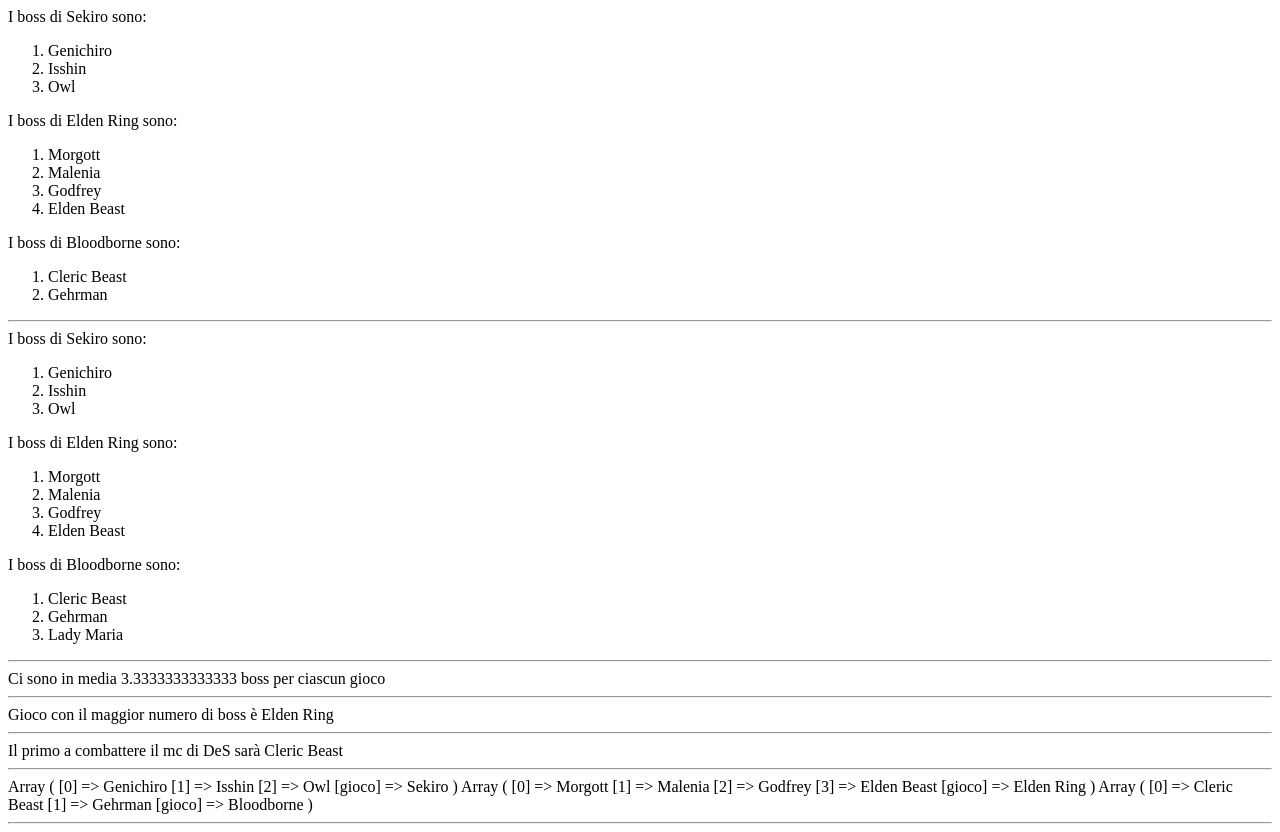
After one commit to Duv1995/Corso-IFTS, a PHP site: the page made by corso-php/array/esercizi/array-bidim-ex copy.php in a window 1280 px wide. The commit adds this page. Run offline with PHP 8.4, Linux system fonts and the light colour scheme.

Commit message:
Add files via upload

```diff
--- /dev/null
+++ b/corso-php/array/esercizi/array-bidim-ex copy.php
@@ -0,0 +1,177 @@
+<!DOCTYPE html>
+<html lang="en">
+
+<head>
+    <meta charset="UTF-8">
+    <meta http-equiv="X-UA-Compatible" content="IE=edge">
+    <meta name="viewport" content="width=device-width, initial-scale=1.0">
+    <title>ESERCIZIO SIMIL-VERIFICA</title>
+</head>
+
+<body>
+    <?php
+    // ESERCITAZIONE
+
+    $sekiro = ["Genichiro", "Isshin", "Owl"];
+    $elden = ["Morgott", "Malenia", "Godfrey", "Elden Beast"];
+    $blood = ["Cleric Beast", "Gehrman"];
+
+    $fromsoft = [$sekiro, $elden, $blood];
+
+    $giochi = ["Sekiro", "Elden Ring", "Bloodborne"];
+
+    // ---------------------------------------------------------------------------------------------------- //
+
+    // 1. elencare i nomi di tutti i boss (di tutti i giochi) => devo scorrere tutti i giochi
+    foreach ($fromsoft as $k => $v) {
+        echo "I boss di " . $giochi[$k] . " sono: ";
+        echo "<ol>";
+        foreach ($v as $k2 => $v2) {
+            echo "<li>$v2</li>";
+        }
+        echo "</ol>";
+    }
+    echo "<hr>";
+
+    //2. aggiungi il boss Lady Maria a Bloodborne
+    foreach ($fromsoft as $k => $v) {
+        if ($giochi[$k] == "Bloodborne")
+            $v[] = "Lady Maria";
+        //devo usare $v perche deve aggiungerlo all'array che indica il gioco (bloodborne)
+        echo "I boss di " . $giochi[$k] . " sono: ";
+        echo "<ol>";
+        foreach ($v as $k2 => $v2) {
+            echo "<li>$v2</li>";
+        }
+        echo "</ol>";
+    }
+    echo "<hr>";
+
+
+    // ---------------------------------------------------------------------------------------------------- //
+    // 3. calcolare il numero medio di boss in ciascun gioco
+    // ho bisogno di totale num di boss / num di giochi
+    $somma = 0; //inizializzo somma
+
+    foreach ($fromsoft as $k => $v) {
+
+        if ($giochi[$k] == "Bloodborne")
+            $v[] = "Lady Maria";
+
+        $num_boss = count($v);
+        // con questo conto quanti valori stanno dentro ogni $v gioco (ripetuto per ogni ciclo)
+        $somma += $num_boss;
+        // e man mano li sommo tutti per trovare il totale dei boss (10)
+    }
+    echo "Ci sono in media " . $somma / count($giochi) . " boss per ciascun gioco <br>";
+    echo "<hr>";
+
+    // 4. indicare il nome del gioco con il maggior numero di boss
+    // ho bisogno di contare quanti boss in ciascun gioco, poi paragonarli tra loro,
+    // paragonarli tra loro e assegnare alla variabile $max_num_boss quello piu grande
+    $max_num_boss = 0; //inizializzo il max num di boss
+
+    foreach ($fromsoft as $k => $v) {
+        if ($giochi[$k] == "Bloodborne")
+            $v[] = "Lady Maria";
+
+        $num_boss = count($v);
+        // con questo conto quanti valori (boss) stanno dentro ogni $v gioco (ripetuto per ogni ciclo)
+        if ($max_num_boss < $num_boss) {
+            // chiedo 'il numero di boss trovati in questo ciclo (1 gioco per volta)
+            // è piu grande del mio precedente numero di boss trovati (inizializzato a zero)
+            $max_num_boss = $num_boss;
+            // se è vero il nuovo max boss prende il valore del num boss piu alto
+
+            $gioco_max_boss = $giochi[$k];
+            // ogni volta che trovo un nuovo max
+            // assegno a questa nuova variabile il nome dell'array che contiene i giochi
+            // non devo preoccuparmi delle successive verifiche perchè una volta trovato
+            // il max, anche se lo paragono ai successivi questi non si sostituiranno al max num boss!
+        }
+        // esco dal ciclo avendo su max num boss quelli dell'array che ne contiene di piu
+        // e su gioco max boss il nome dell'array giochi che conteneva quel max!
+    }
+    echo "Gioco con il maggior numero di boss è $gioco_max_boss";
+    echo "<hr>";
+
+
+    // ---------------------------------------------------------------------------------------------------- //
+
+    // 5. tutti i boss devono scontrarsi con il protagonista di Demons Souls:
+    // scrivere il nome del boss che sarebbe il primo in ordine alfabetico (aka il minore dei nomi)
+    // a combattere il mc (tra tutti i boss di tutti i giochi).
+
+    // $a = "A";
+    // $b = "B";
+    // if ($a < $b) {
+    //     echo "$a maggiore di $b";
+    // }
+
+    $primo_boss = "Z"; //inizializzo variabile primo boss partendo dalla lettere piu bassa lol
+    foreach ($fromsoft as $k => $v) {
+
+        if ($giochi[$k] == "Bloodborne")
+            $v[] = "Lady Maria";
+
+        foreach ($v as $k2 => $v2) {
+            // scorro dentro ciascun array di ciascun gioco paragonando ogni volta
+            // il nome dei boss che ci sono dentro ogni valore con Z
+            if ($primo_boss > $v2)
+                // se è maggiore in senso alfabetico prenderà il nome del boss diventa
+                // il nuovo valore di primo boss!
+                $primo_boss = $v2;
+        }
+    }
+    echo "Il primo a combattere il mc di DeS sarà $primo_boss <br>";
+    echo "<hr>";
+
+    // ---------------------------------------------------------------------------------------------------- //
+
+    // 6. si chiede di aggiungere in fondo ad ogni array dei boss un ulteriore elemento,
+    // con chiave 'gioco' e valore il nome del gioco corrispettivo, fornito nel secondo array
+
+    $sekiro = ["Genichiro", "Isshin", "Owl"];
+    $elden = ["Morgott", "Malenia", "Godfrey", "Elden Beast"];
+    $blood = ["Cleric Beast", "Gehrman"];
+
+    $fromsoft = [$sekiro, $elden, $blood];
+    $giochi = ["Sekiro", "Elden Ring", "Bloodborne"];
+
+    foreach ($fromsoft as $k => $v) {
+        $nome_gioco = $giochi[$k];
+        // inizializzo $nome_gioco, che è un elemento di $giochi
+        // che prende il valore di quello che c'è scritto nei suo indice $k (quindi sekiro, ER, bb, etc)
+            $v['gioco'] = $nome_gioco;
+            print_r($v);
+    }
+    echo "<hr>";
+
+
+
+
+
+
+
+
+
+
+
+
+
+
+
+
+
+
+
+
+
+
+
+
+
+    ?>
+</body>
+
+</html>
--- a/corso-php/funzioni/esercizi/array_bidimensionali.php
+++ b/corso-php/funzioni/esercizi/array_bidimensionali.php
@@ -65,7 +65,7 @@
         foreach ($array as $key => $val) {
             // faccio scorrere l'array di input stampando ogni volta chiave e valore
             $stringa .= "$key: $val <br>";
-            // .= serve per concatenare e mettere in fila
+            // .= serve per concatenare e mettere in fila (???) che cazzo vuol dire .__ .
         }
         return $stringa;
     }
--- a/corso-php/funzioni/esercizi/max_in_array.php
+++ b/corso-php/funzioni/esercizi/max_in_array.php
@@ -34,7 +34,7 @@
 
         foreach ($a as $v) { // scorro il mio array trovando i vari valori
             if (isset($min)) {
-                // funzione isset mi dice se una variabile (in questo caso $min) è ettata oppure no
+                // funzione isset mi dice se una variabile (in questo caso $min) è settata oppure no
                 // non è settata se è la prima iterazione
                 $min = $v; // quindi metto in min il primo valore per inizializzarla
             }
```
Also changed, not shown: corso-php/array/array-bidimensionali.php (+40 -15 lines), corso-php/array/esercizi/array-bidim-ex.php (+21 -15 lines), corso-php/funzioni/esercizi/max_in_array copy.php (+28 -15 lines), corso-php/istruzioni/foreach.php (+12 -9 lines), corso-php/verifica2/ex-verifica2.php (added, +95 -0 lines).
